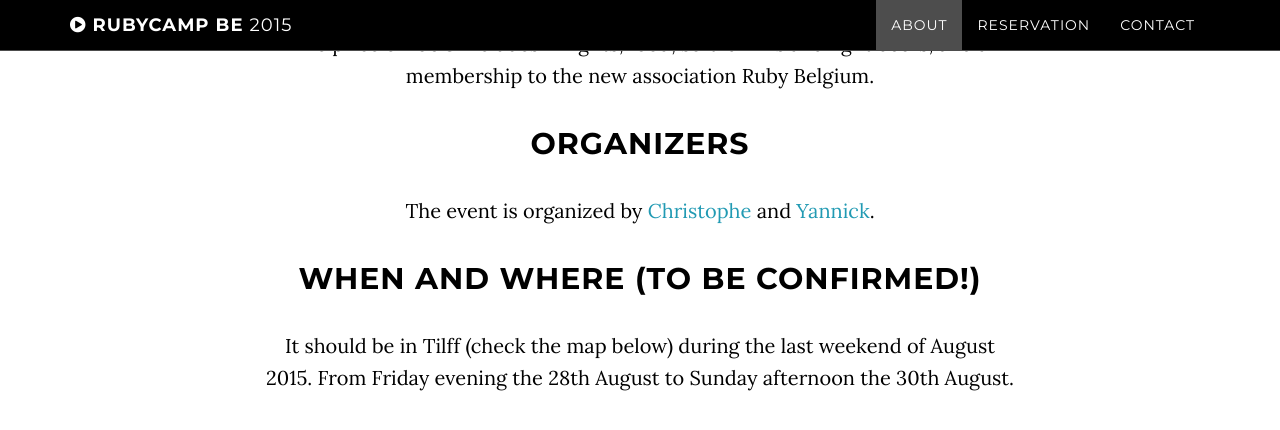
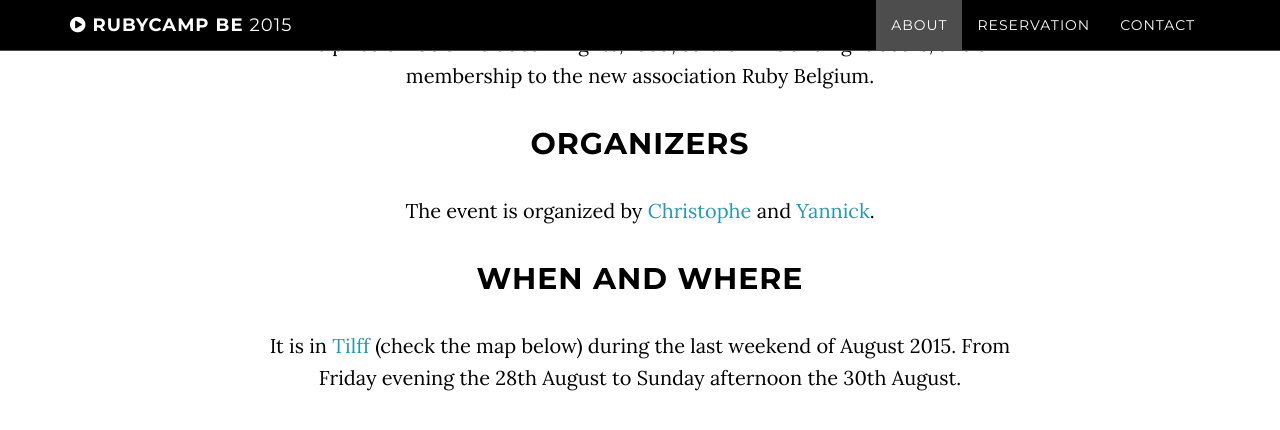
Before and after one commit to brug-be/rubycamp, a Jekyll site: the page built from index.html, in a window 1280 px wide and 900 px high, scrolled down 1570 px. Shown: the top 430 px of the window. Built offline with Jekyll 4.4.1, drawn with Linux system fonts in a browser that asks for light colours.

Commit message:
Venue and date confirmed, add link to the venue

```diff
--- a/_includes/about.html
+++ b/_includes/about.html
@@ -17,9 +17,12 @@
 
                 <p>The event is organized by <a href="https://twitter.com/_toch">Christophe</a> and <a href="https://twitter.com/yann_ck">Yannick</a>.</p>
 
-                <h2>When and Where (to be confirmed!)</h2>
+                <h2>When and Where</h2>
 
-                <p>It should be in Tilff (check the map below) during the last weekend of August 2015. From Friday evening the 28th August to Sunday afternoon the 30th August.</p>
+                <p>It is in <a href="http://www.ajtilff.be/">Tilff</a> (check
+                the map below) during the last weekend of August 2015. From
+                Friday evening the 28th August to Sunday afternoon the 30th
+                August.</p>
 
             </div>
         </div>
```
